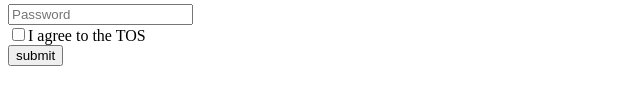
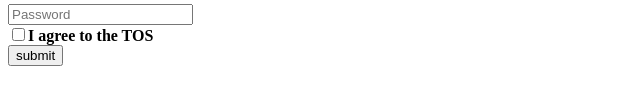
Before and after one commit to acciojob/signup-form-car-Hemanth-Sappa, a website: page main.html in a window 1280 px wide. Shown: the part 310-414 px from the top of the page, 0-640 px from the left. Drawn offline with Linux system fonts and the light colour scheme.

Commit message:
created a submission

```diff
--- a/main.html
+++ b/main.html
@@ -34,7 +34,7 @@
 		<input type="tel" id="tel" name="phone_number" placeholder="xxx-xxx-xxxx"><br>
 		<label for="password">Password:</label><br>
 		<input type="password" id="password" name="passsword" placeholder="Password" required><br>
-		<input id="tos" required type="checkbox"><label for="tos">I agree to the TOS</label><br>
+		<input id="tos" required type="checkbox"><label for="tos"><b>I agree to the TOS</b></label><br>
 		<input type="submit" value="submit">
 
 	</form>
```
